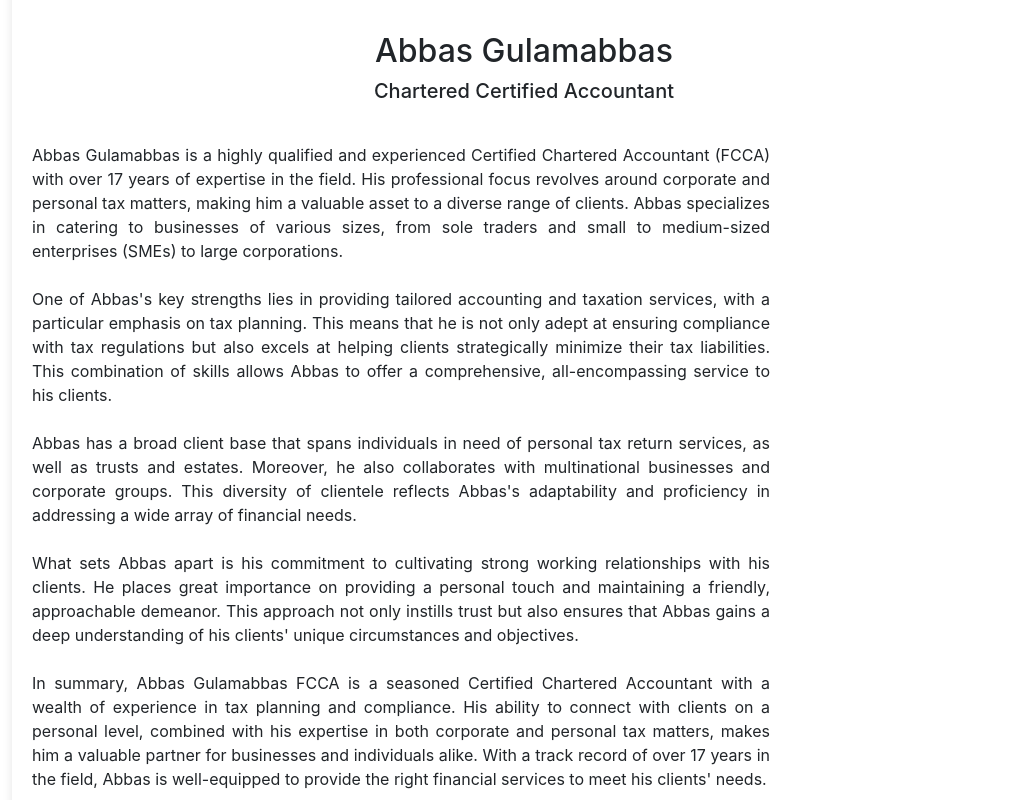
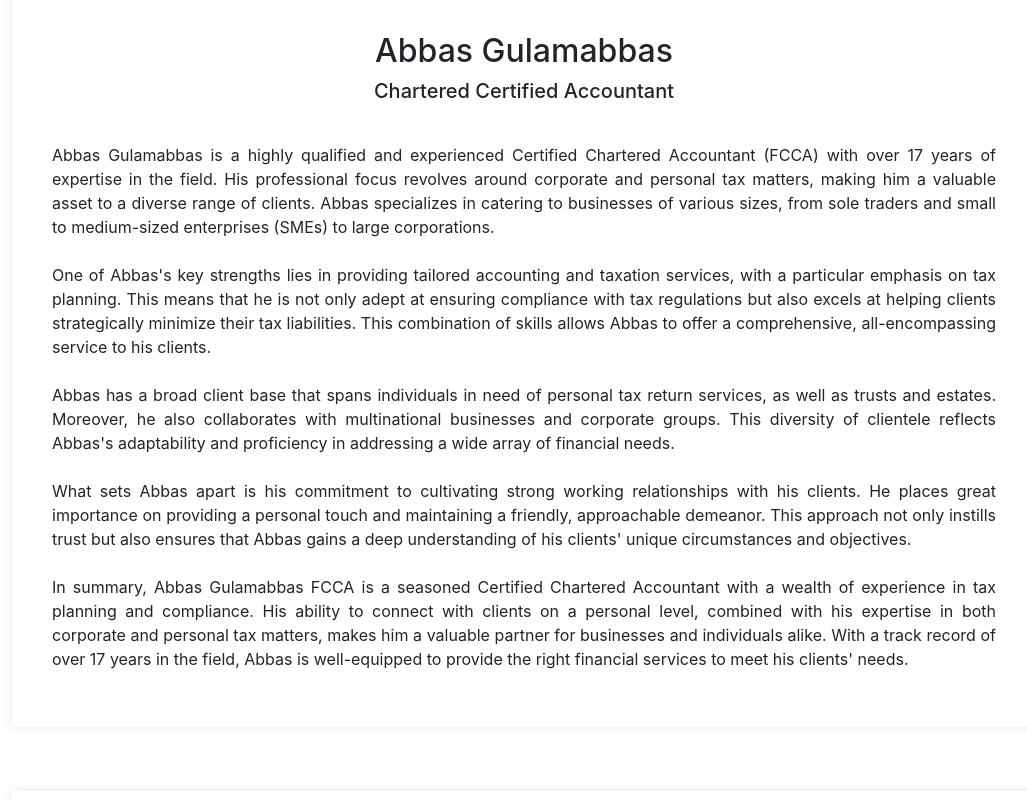
Before and after one commit to asaad227/abbasweb, a React (Create React App) app: page /services in a window 1280 px wide. Shown: the part 6060-6860 px from the top of the page, without its empty margins (116-1143 px from the left). Built offline with nearby package versions, Linux system fonts and the light colour scheme.

Commit message:
update p on about

```diff
--- a/src/Components/About/index.css
+++ b/src/Components/About/index.css
@@ -15,11 +15,11 @@
     margin-bottom: 20px;
 }
 .about p{
-    width: 75%;
+    width: 100%;
     text-align: justify;
     text-justify: newspaper;
     word-spacing: normal;
-   padding: 20px 0px;
+   padding: 20px;
 
 }
 
```
